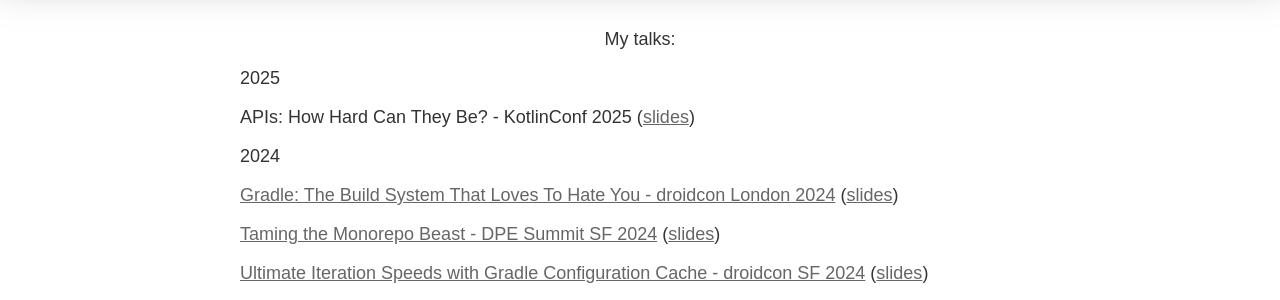
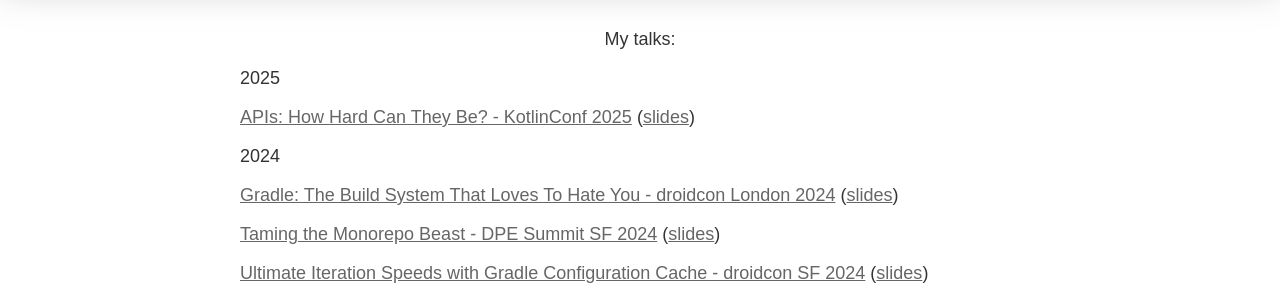
Before and after one commit to liutikas/liutikas.github.io, a Jekyll site: the page built from talks.md, in a window 1280 px wide. Shown: the part 406-706 px from the top of the page. Built offline with Jekyll 4.4.1, drawn with Linux system fonts in a browser that asks for light colours; part of the change alters nothing that is shown.

```diff
--- a/talks.md
+++ b/talks.md
@@ -9,7 +9,7 @@ header: header-eng
 
 <p>2025</p>
 <p>
-APIs: How Hard Can They Be? - KotlinConf 2025 (<a href="https://speakerdeck.com/aurimas/apis-how-hard-can-they-be">slides</a>)
+<a href="https://youtu.be/JKLqQiYh8GQ?si=Hn3UMJfs7skcrMk6">APIs: How Hard Can They Be? - KotlinConf 2025</a> (<a href="https://speakerdeck.com/aurimas/apis-how-hard-can-they-be">slides</a>)
 </p>
 
 <p>2024</p>
```
